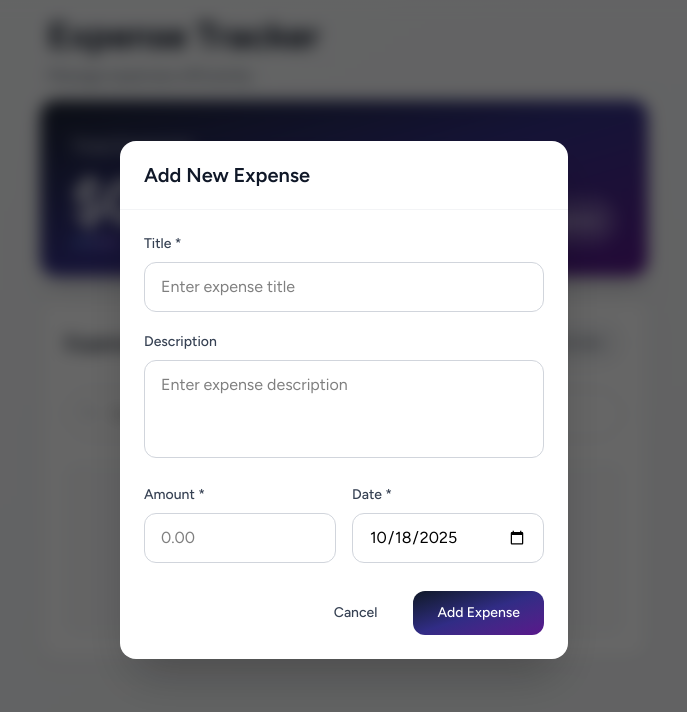
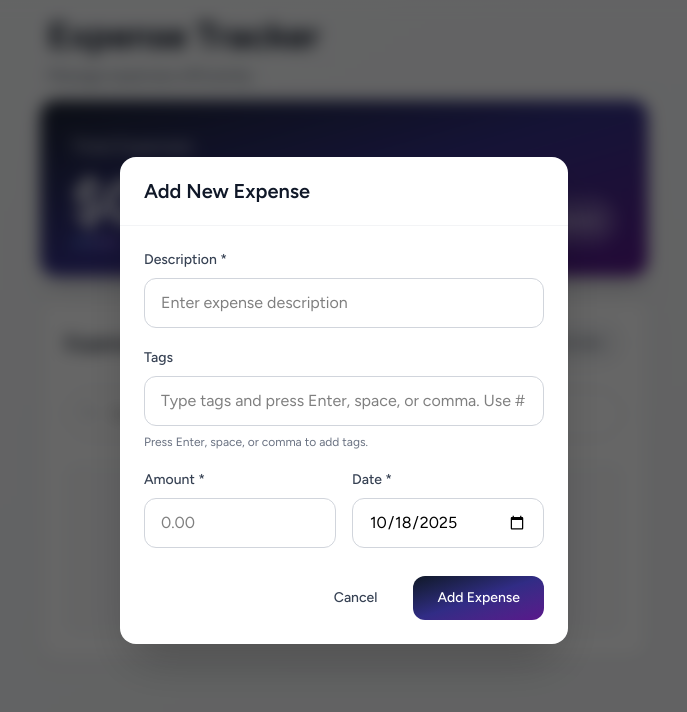
Before and after one commit to mklshane/expense-tracker, a React (Vite) app: page / in a window 1280 px wide. Both pictures are taken after a click on the button "Add Expense". Shown: the top 712 px of the page, without its empty margins (296-983 px from the left). Built offline with nearby package versions, Linux system fonts and the light colour scheme.

Commit message:
feat(expenses): refactor fields and implement tag management

```diff
--- a/index.html
+++ b/index.html
@@ -2,9 +2,9 @@
 <html lang="en">
   <head>
     <meta charset="UTF-8" />
-    <link rel="icon" type="image/svg+xml" href="/vite.svg" />
+    <link rel="icon" type="image/png" href="/logo.png" />
     <meta name="viewport" content="width=device-width, initial-scale=1.0" />
-    <title>expense-tracker</title>
+    <title>Expense Tracker</title>
   </head>
   <body>
     <div id="root"></div>
--- a/src/components/ExpenseModal.jsx
+++ b/src/components/ExpenseModal.jsx
@@ -2,22 +2,36 @@ import { useState, useEffect } from "react";
 
 const ExpenseModal = ({ expense, onClose, onSave }) => {
   const [formData, setFormData] = useState({
-    title: "",
     description: "",
+    tags: [],
     amount: "",
     date: new Date().toISOString().split("T")[0],
   });
+  const [tagInput, setTagInput] = useState("");
 
   useEffect(() => {
     if (expense) {
       setFormData({
-        title: expense.title,
         description: expense.description,
+        tags: ensureTagsArray(expense.tags),
         amount: expense.amount.toString(),
         date: expense.date,
       });
     }
   }, [expense]);
+
+  const ensureTagsArray = (tags) => {
+    if (Array.isArray(tags)) {
+      return tags;
+    }
+    if (typeof tags === "string" && tags.trim()) {
+      return tags
+        .split(",")
+        .map((tag) => tag.trim())
+        .filter((tag) => tag);
+    }
+    return [];
+  };
 
   const handleChange = (e) => {
     setFormData((prev) => ({
@@ -26,9 +40,46 @@ const ExpenseModal = ({ expense, onClose, onSave }) => {
     }));
   };
 
+  const handleTagInput = (e) => {
+    const value = e.target.value;
+    setTagInput(value);
+
+    // check if user pressed space or comma to finalize tag
+    if (value.endsWith(" ") || value.endsWith(",")) {
+      addTag(value.slice(0, -1).trim());
+    }
+  };
+
+  const handleTagKeyDown = (e) => {
+    if (e.key === "Enter") {
+      e.preventDefault();
+      if (tagInput.trim()) {
+        addTag(tagInput.trim());
+      }
+    }
+  };
+
+  const addTag = (tagText) => {
+    const cleanTag = tagText.replace(/^#/, "").trim(); // remove leading # if present
+    if (cleanTag && !formData.tags.includes(cleanTag)) {
+      setFormData((prev) => ({
+        ...prev,
+        tags: [...prev.tags, cleanTag],
+      }));
+    }
+    setTagInput("");
+  };
+
+  const removeTag = (indexToRemove) => {
+    setFormData((prev) => ({
+      ...prev,
+      tags: prev.tags.filter((_, index) => index !== indexToRemove),
+    }));
+  };
+
   const handleSubmit = (e) => {
     e.preventDefault();
-    if (!formData.title || !formData.amount) {
+    if (!formData.description || !formData.amount) {
       alert("Please fill in all required fields");
       return;
     }
@@ -47,31 +98,58 @@ const ExpenseModal = ({ expense, onClose, onSave }) => {
         <form onSubmit={handleSubmit} className="p-6 space-y-5">
           <div>
             <label className="block text-sm font-medium text-gray-700 mb-2">
-              Title *
+              Description *
             </label>
             <input
               type="text"
-              name="title"
-              value={formData.title}
+              name="description"
+              value={formData.description}
               onChange={handleChange}
               className="w-full px-4 py-3 border border-gray-300 rounded-xl focus:outline-none focus:ring-2 focus:ring-purple-700 focus:border-transparent transition-all duration-200"
-              placeholder="Enter expense title"
+              placeholder="Enter expense description"
               required
             />
           </div>
 
           <div>
             <label className="block text-sm font-medium text-gray-700 mb-2">
-              Description
+              Tags
             </label>
-            <textarea
-              name="description"
-              value={formData.description}
-              onChange={handleChange}
-              rows="3"
-              className="w-full px-4 py-3 border border-gray-300 rounded-xl focus:outline-none focus:ring-2 focus:ring-purple-700 focus:border-transparent transition-all duration-200 resize-none"
-              placeholder="Enter expense description"
-            />
+            <div className="space-y-2">
+              {/* Tags display */}
+              {formData.tags.length > 0 && (
+                <div className="flex flex-wrap gap-2 mb-2">
+                  {formData.tags.map((tag, index) => (
+                    <span
+                      key={index}
+                      className="inline-flex items-center gap-1 px-3 py-1 bg-purple-100 text-purple-800 rounded-full text-sm"
+                    >
+                      #{tag}
+                      <button
+                        type="button"
+                        onClick={() => removeTag(index)}
+                        className="hover:text-purple-900 focus:outline-none"
+                      >
+                        ×
+                      </button>
+                    </span>
+                  ))}
+                </div>
+              )}
+
+              {/* Tag input */}
+              <input
+                type="text"
+                value={tagInput}
+                onChange={handleTagInput}
+                onKeyDown={handleTagKeyDown}
+                className="w-full px-4 py-3 border border-gray-300 rounded-xl focus:outline-none focus:ring-2 focus:ring-purple-700 focus:border-transparent transition-all duration-200"
+                placeholder="Type tags and press Enter, space, or comma. Use # to start (optional)"
+              />
+              <p className="text-xs text-gray-500">
+                Press Enter, space, or comma to add tags.
+              </p>
+            </div>
           </div>
 
           <div className="grid grid-cols-1 sm:grid-cols-2 gap-4">
--- a/src/components/ExpenseTable.jsx
+++ b/src/components/ExpenseTable.jsx
@@ -20,6 +20,20 @@ const ExpenseTable = ({ expenses, onEdit, onDelete }) => {
       currency: "USD",
       minimumFractionDigits: 2,
     }).format(amount);
+  };
+
+  // helper function to ensure tags is always an array
+  const ensureTagsArray = (tags) => {
+    if (Array.isArray(tags)) {
+      return tags;
+    }
+    if (typeof tags === "string" && tags.trim()) {
+      return tags
+        .split(",")
+        .map((tag) => tag.trim())
+        .filter((tag) => tag);
+    }
+    return [];
   };
 
   return expenses.length === 0 ? (
@@ -48,7 +62,10 @@ const ExpenseTable = ({ expenses, onEdit, onDelete }) => {
     </div>
   ) : (
     <div className="space-y-3">
-      {expenses.map((expense) => (
+      {expenses.map((expense) => {
+        const tagsArray = ensureTagsArray(expense.tags);
+
+        return (
           <div
             key={expense.id}
             className="bg-gray-50 border border-gray-200 rounded-xl px-5 py-4 hover:border-gray-300 transition-all duration-150 relative"
@@ -101,15 +118,22 @@ const ExpenseTable = ({ expenses, onEdit, onDelete }) => {
             </div>
 
             <div className="flex items-start justify-between">
-            {/* Left side - Title and description */}
+              {/* Left side - Description and tags */}
               <div className="flex-1 min-w-0 pr-4">
                 <h3 className="text-lg font-semibold text-gray-900 truncate">
-                {expense.title}
+                  {expense.description}
                 </h3>
-              {expense.description && (
-                <p className="text-xs text-gray-600 truncate mt-0.5">
-                  {expense.description}
-                </p>
+                {tagsArray.length > 0 && (
+                  <div className="flex flex-wrap gap-1 mt-1">
+                    {tagsArray.map((tag, index) => (
+                      <span
+                        key={index}
+                        className="inline-block px-2 py-0.5 bg-purple-100 text-purple-800 rounded-full text-xs"
+                      >
+                        #{tag}
+                      </span>
+                    ))}
+                  </div>
                 )}
               </div>
 
@@ -124,7 +148,8 @@ const ExpenseTable = ({ expenses, onEdit, onDelete }) => {
               </div>
             </div>
           </div>
-      ))}
+        );
+      })}
     </div>
   );
 };
--- a/src/components/WeeklyOverview.jsx
+++ b/src/components/WeeklyOverview.jsx
@@ -150,7 +150,7 @@ const WeeklyOverview = ({ expenses = [] }) => {
                       >
                         <div>
                           <p className="font-medium text-gray-900">
-                            {expense.title}
+                            {expense.description}
                           </p>
                           <p className="text-sm text-gray-500">
                             {new Date(expense.date).toLocaleDateString(
--- a/src/hooks/useExpense.js
+++ b/src/hooks/useExpense.js
@@ -11,17 +11,37 @@ export const useExpenses = () => {
       if (savedExpenses) {
         const parsedExpenses = JSON.parse(savedExpenses);
         if (Array.isArray(parsedExpenses)) {
-          setExpenses(parsedExpenses);
+          // migrate old data: convert tags from string to array if needed
+          const migratedExpenses = parsedExpenses.map((expense) => ({
+            ...expense,
+            tags: migrateTags(expense.tags),
+          }));
+          setExpenses(migratedExpenses);
         }
       }
     } catch (error) {
       console.error("Error loading expenses from localStorage:", error);
-      // If there's an error, start with empty array
+
       setExpenses([]);
     } finally {
       setIsLoaded(true);
     }
   }, []);
+
+  // helper function to migrate tags from string to array
+  const migrateTags = (tags) => {
+    if (Array.isArray(tags)) {
+      return tags;
+    }
+    if (typeof tags === "string" && tags.trim()) {
+      // convert comma-separated string to array, or create array from single string
+      return tags
+        .split(",")
+        .map((tag) => tag.trim())
+        .filter((tag) => tag);
+    }
+    return [];
+  };
 
   // save expenses to localStorage
   useEffect(() => {
@@ -37,8 +57,8 @@ export const useExpenses = () => {
   const addExpense = (expense) => {
     const newExpense = {
       id: Date.now().toString() + Math.random().toString(36).substr(2, 9),
-      title: expense.title.trim(),
-      description: expense.description?.trim() || "",
+      description: expense.description.trim(),
+      tags: expense.tags || [],
       amount: parseFloat(expense.amount),
       date: expense.date || new Date().toISOString().split("T")[0],
     };
@@ -51,8 +71,8 @@ export const useExpenses = () => {
         expense.id === id
           ? {
               ...expense,
-              title: updatedExpense.title.trim(),
-              description: updatedExpense.description?.trim() || "",
+              description: updatedExpense.description.trim(),
+              tags: updatedExpense.tags || [],
               amount: parseFloat(updatedExpense.amount),
               date: updatedExpense.date,
             }
@@ -78,4 +98,4 @@ export const useExpenses = () => {
     totalExpenses,
     isLoaded,
   };
-}
+};
```
Also changed, not shown: public/logo.png (added). Lines whose indentation alone changed are shown as unchanged.
